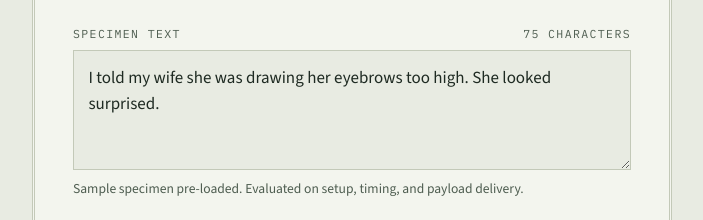
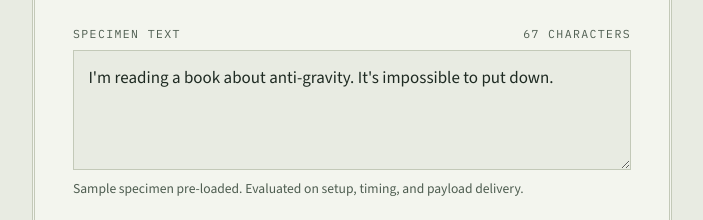
Before and after one commit to BadIdeaFactory/humor-validator, a plain HTML site: page index.html in a window 1280 px wide. Shown: the part 223-443 px from the top of the page, without its empty margins (288-991 px from the left). Drawn offline with nearby package versions, Linux system fonts and the light colour scheme.

Commit message:
Use a gender-neutral sample specimen
The pre-loaded joke leaned on a spouse-and-appearance setup, which is not
the tone the page should open on for every visitor.

Co-Authored-By: Claude Opus 5 (1M context) <noreply@anthropic.com>
Claude-Session: https://claude.ai/code/session_01RYBTXXaVJVaeXyoFpQqPsf

```diff
--- a/index.html
+++ b/index.html
@@ -261,7 +261,7 @@
       <label for="specimen">Specimen text</label>
       <span id="count">0 characters</span>
     </div>
-    <textarea id="specimen" placeholder="Enter the material to be evaluated&hellip;">I told my wife she was drawing her eyebrows too high. She looked surprised.</textarea>
+    <textarea id="specimen" placeholder="Enter the material to be evaluated&hellip;">I'm reading a book about anti-gravity. It's impossible to put down.</textarea>
     <p class="note">Sample specimen pre-loaded. Evaluated on setup, timing, and payload delivery.</p>
   </div>
 
```
